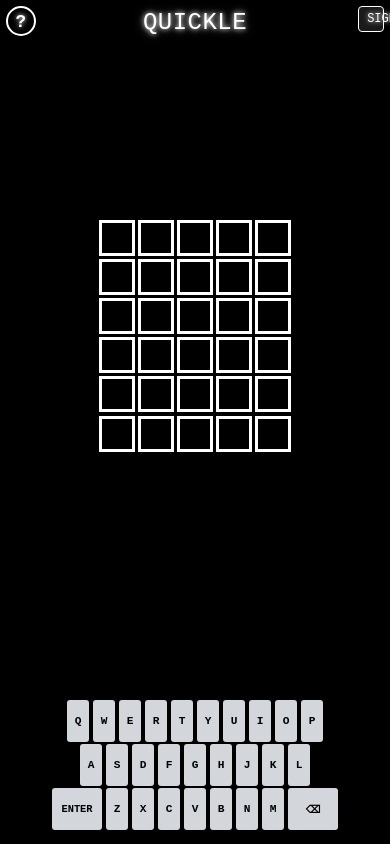
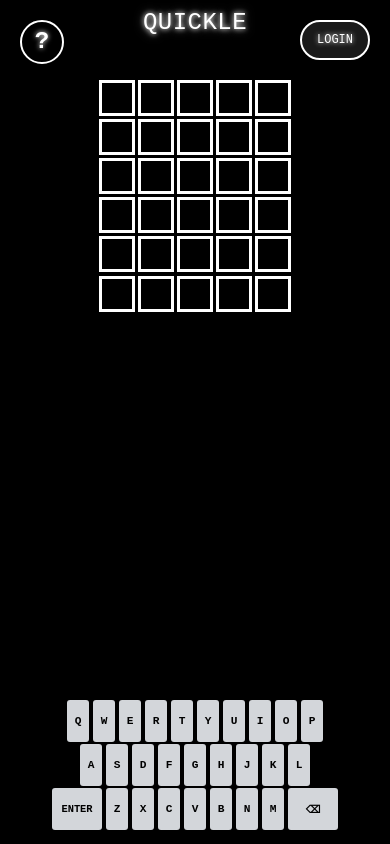
Before and after one commit to atharvaghayal/quickle, a React (Create React App) app in the folder quickle-frontend/: page / in a window 390 px wide. Built offline with nearby package versions, Linux system fonts and the light colour scheme; no server answers; a web font is replaced by a local one.

Commit message:
Updated frontend

```diff
--- a/quickle-frontend/src/App.css
+++ b/quickle-frontend/src/App.css
@@ -1110,12 +1110,20 @@ body.light-theme .rank-normal { background: #eee; color: #000; border-color: #cc
         width: clamp(280px, 98vw, 480px);
     }
 
-    .help-icon, .login-btn, .user-profile-icon {
-        top: clamp(5px, 1.5vw, 10px);
-        width: clamp(26px, 6.5vw, 30px);
-        height: clamp(26px, 6.5vw, 30px);
-        font-size: clamp(1.1em, 3.5vw, 1.4em);
-    }
+   .help-icon, .login-btn, .user-profile-icon {
+    position: fixed;
+    top: 20px;
+    /* Use a consistent size for circles */
+    width: 40px;
+    height: 40px;
+    display: flex;
+    align-items: center;
+    justify-content: center;
+    border: 2px solid white;
+    border-radius: 50%;
+    cursor: pointer;
+    z-index: 1100;
+}
 
     .help-icon {
         left: clamp(5px, 1.5vw, 10px);
@@ -1766,3 +1774,6 @@ body.light-theme .rank-normal { background: #eee; color: #000; border-color: #cc
         max-height: clamp(180px, 25vh, 200px) !important;
     }
 }
+
+.help-icon { left: 20px; font-size: 1.5rem; }
+.login-btn, .user-profile-icon { right: 20px; border-radius: 20px; width: auto; padding: 0 15px; }
--- a/quickle-frontend/src/App.js
+++ b/quickle-frontend/src/App.js
@@ -9,11 +9,6 @@ import ResetPassword from './ResetPassword';
 
 const API_BASE_URL = 'http://localhost:8000/api';
 axios.defaults.withCredentials = true;
-
-// --- Helper Functions ---
-const redirectToRules = () => {
-    window.location.href = '/rules.html';
-};
 
 // --- Sub-Components ---
 const Leaderboard = ({ data }) => (
@@ -98,7 +93,6 @@ const Toast = ({ message, onClose }) => {
 
 // --- Main App ---
 function App() {
-    // FIXED: Removed unused 'loading' and 'isAuthModalOpen' to resolve ESLint warnings
     const { user, openAuthModal, isAuthModalOpen } = useAuth();
 
     const [guesses, setGuesses] = useState([]);
@@ -113,110 +107,22 @@ function App() {
     const [leaderboardData, setLeaderboardData] = useState([]);
     const [isStatsModalOpen, setIsStatsModalOpen] = useState(false);
     const [statsData, setStatsData] = useState(null);
-    // Wordle doesn't use a scoring/timer system; keep state minimal
     const [isResetMode, setIsResetMode] = useState(false);
+    const [showRules, setShowRules] = useState(false);
 
-    // Universal dynamic height calculation for all screen sizes
-    const [appHeight, setAppHeight] = useState(() => {
-        const width = window.innerWidth;
-        const height = window.innerHeight;
-        const viewportHeight = window.visualViewport ? window.visualViewport.height : height;
+    // Timer for the 6th guess points logic
+    const [timerStart, setTimerStart] = useState(null);
 
-        // Calculate buffer based on screen size and aspect ratio
-        let buffer;
-        if (width < 480) {
-            buffer = Math.min(280, height * 0.35); // Small mobile devices
-        } else if (width < 768) {
-            buffer = Math.min(300, height * 0.38); // Large mobile / small tablets
-        } else if (width < 1024) {
-            buffer = Math.min(320, height * 0.40); // Tablets
-        } else if (width === 1366 && height === 768) {
-            buffer = 180; // Specific fix for 1366x768 laptops
-        } else if (width < 1440) {
-            buffer = Math.min(340, height * 0.42); // Small laptops
-        } else if (width < 1920) {
-            buffer = Math.min(350, height * 0.43); // Standard laptops
-        } else {
-            buffer = Math.min(360, height * 0.45); // Large desktops
-        }
+    // Universal dynamic height calculation
+    const [appHeight, setAppHeight] = useState(() => window.innerHeight);
 
-        return Math.max(viewportHeight - buffer, 400); // Minimum height to prevent too small
-    });
-
-    // Logic Ref to prevent flickering re-opens
     const hasAutoShownStats = useRef(false);
 
-    // Update app height on resize - universal responsive calculation
     useEffect(() => {
-        const updateHeight = () => {
-            const width = window.innerWidth;
-            const height = window.innerHeight;
-            const viewportHeight = window.visualViewport ? window.visualViewport.height : height;
-
-            // Calculate buffer based on screen size and aspect ratio
-            let buffer;
-            if (width < 480) {
-                buffer = Math.min(280, height * 0.35); // Small mobile devices
-            } else if (width < 768) {
-                buffer = Math.min(300, height * 0.38); // Large mobile / small tablets
-            } else if (width < 1024) {
-                buffer = Math.min(320, height * 0.40); // Tablets
-            } else if (width === 1366 && height === 768) {
-                buffer = 180; // Specific fix for 1366x768 laptops
-            } else if (width < 1440) {
-                buffer = Math.min(340, height * 0.42); // Small laptops
-            } else if (width < 1920) {
-                buffer = Math.min(350, height * 0.43); // Standard laptops
-            } else {
-                buffer = Math.min(360, height * 0.45); // Large desktops
-            }
-
-            setAppHeight(Math.max(viewportHeight - buffer, 400)); // Minimum height
-        };
-        if (window.visualViewport) {
-            window.visualViewport.addEventListener('resize', updateHeight);
-            return () => window.visualViewport.removeEventListener('resize', updateHeight);
-        } else {
-            window.addEventListener('resize', updateHeight);
-            return () => window.removeEventListener('resize', updateHeight);
-        }
+        const updateHeight = () => setAppHeight(window.innerHeight);
+        window.addEventListener('resize', updateHeight);
+        return () => window.removeEventListener('resize', updateHeight);
     }, []);
-
-    // Calculate keyboard letter statuses (Wordle style)
-    const getKeyboardLetterStatuses = useCallback(() => {
-        const letterStatuses = {};
-
-        // Process all completed guesses
-        guesses.forEach((guess, guessIndex) => {
-            const statusArray = solvedStatuses[guessIndex];
-            if (!statusArray) return;
-
-            guess.split('').forEach((letter, letterIndex) => {
-                const status = statusArray[letterIndex];
-                const upperLetter = letter.toUpperCase();
-
-                // Priority: correct > present > absent
-                if (!letterStatuses[upperLetter] ||
-                    (letterStatuses[upperLetter] === 'absent' && status === 'present') ||
-                    (letterStatuses[upperLetter] !== 'correct' && status === 'correct')) {
-                    letterStatuses[upperLetter] = status;
-                }
-            });
-        });
-
-        return letterStatuses;
-    }, [guesses, solvedStatuses]);
-
-    // FIXED: Lock gameId for the session to prevent synchronization bugs
-    const [gameId] = useState(() => {
-        const saved = localStorage.getItem('quickle_game_state');
-        const today = new Date().toISOString().slice(0, 10);
-        if (saved) {
-            const data = JSON.parse(saved);
-            if (data.date === today) return data.gameId || Date.now().toString();
-        }
-        return Date.now().toString();
-    });
 
     const fetchLeaderboard = useCallback(async () => {
         try {
@@ -228,24 +134,14 @@ function App() {
     const fetchSystemWord = useCallback(async (id) => {
         try {
             const res = await axios.get(`${API_BASE_URL}/wordle/daily-word?gameId=${id}`);
-            const word = (res.data && res.data.word) ? String(res.data.word).toUpperCase() : "";
+            const word = res.data?.word?.toUpperCase() || "";
             setSystemWord(word);
             return word;
         } catch (e) { return ""; }
     }, []);
 
-    const saveGameState = useCallback((data) => {
-        const today = new Date().toISOString().slice(0, 10);
-        localStorage.setItem('quickle_game_state', JSON.stringify({
-            guesses: data.guesses || guesses,
-            solvedStatuses: data.solvedStatuses || solvedStatuses,
-            gameState: data.gameState || gameState,
-            // score removed to follow Wordle rules; keep for backward-compat
-            score: data.score || 0,
-            systemWord: data.systemWord || systemWord,
-            gameId, date: today
-        }));
-    }, [guesses, solvedStatuses, gameState, systemWord, gameId]);
+    // Get the Monthly Champion
+    const monthlyChampion = leaderboardData.length > 0 ? leaderboardData[0].username : null;
 
     const showStatistics = useCallback(async (win) => {
         try {
@@ -256,6 +152,18 @@ function App() {
         }
         setIsStatsModalOpen(true);
     }, []);
+
+    const saveGameState = useCallback((data) => {
+        const today = new Date().toISOString().slice(0, 10);
+        localStorage.setItem('quickle_game_state', JSON.stringify({
+            guesses: data.guesses || guesses,
+            solvedStatuses: data.solvedStatuses || solvedStatuses,
+            gameState: data.gameState || gameState,
+            systemWord: data.systemWord || systemWord,
+            gameId: data.gameId || Date.now().toString(),
+            date: today
+        }));
+    }, [guesses, solvedStatuses, gameState, systemWord]);
 
     const loadGameState = useCallback(async () => {
         const today = new Date().toISOString().slice(0, 10);
@@ -275,57 +183,83 @@ function App() {
                 return;
             }
         }
-        const word = await fetchSystemWord(gameId);
-        saveGameState({ systemWord: word });
-    }, [gameId, fetchSystemWord, saveGameState, showStatistics]);
+        const id = Date.now().toString();
+        const word = await fetchSystemWord(id);
+        saveGameState({ systemWord: word, gameId: id });
+    }, [fetchSystemWord, saveGameState, showStatistics]);
 
     useEffect(() => {
         loadGameState();
         fetchLeaderboard();
-    }, []); // Empty deps to stop loops
+    }, [loadGameState, fetchLeaderboard]);
 
+    // Handle timer for the 6th guess
     useEffect(() => {
-        const urlParams = new URLSearchParams(window.location.search);
-        if (urlParams.get('token')) {
-            setIsResetMode(true);
+        if (guesses.length === 5 && !timerStart && gameState === 'playing') {
+            setTimerStart(Date.now());
         }
-    }, []);
-
-    const resetGame = useCallback(() => {
-        window.location.reload();
-    }, []);
+    }, [guesses, timerStart, gameState]);
 
     const submitGuess = useCallback(async () => {
         if (isLocked || isSubmitting) return;
         setIsSubmitting(true);
         try {
-            const res = await axios.post(`${API_BASE_URL}/wordle/guess`, { guess: currentGuess, gameId });
+            const res = await axios.post(`${API_BASE_URL}/wordle/guess`, {
+                guess: currentGuess,
+                gameId: JSON.parse(localStorage.getItem('quickle_game_state')).gameId
+            });
+
             if (res.data.error) {
-                // Use backend error message when available
-                setToastMessage(res.data.error || "Not in word list.");
+                setToastMessage(res.data.error);
                 setShakeRow(guesses.length);
                 setTimeout(() => setShakeRow(null), 500);
                 return;
             }
+
             const { status_array, is_correct } = res.data;
             const newG = [...guesses, currentGuess];
             const newS = [...solvedStatuses, status_array];
-            setGuesses(newG); setSolvedStatuses(newS); setCurrentGuess('');
-            if (is_correct) {
-                setGameState('won');
-                saveGameState({ guesses: newG, solvedStatuses: newS, gameState: 'won', score: 0, systemWord });
-                showStatistics(true);
-                if (user) await axios.post(`${API_BASE_URL}/user/update-stats`, { won: true, points: 0, word: systemWord });
-            } else if (newG.length === 6) {
-                setGameState('lost');
-                saveGameState({ guesses: newG, solvedStatuses: newS, gameState: 'lost', score: 0, systemWord });
-                showStatistics(false);
-                if (user) await axios.post(`${API_BASE_URL}/user/update-stats`, { won: false, points: 0, word: systemWord });
+
+            setGuesses(newG);
+            setSolvedStatuses(newS);
+            setCurrentGuess('');
+
+            if (is_correct || newG.length === 6) {
+                const finalState = is_correct ? 'won' : 'lost';
+                setGameState(finalState);
+                setIsLocked(true);
+
+                // Calculate points based on timing if it was the 6th guess
+                let points = is_correct ? 50 : 0;
+                if (is_correct && newG.length === 6 && timerStart) {
+                    const seconds = (Date.now() - timerStart) / 1000;
+                    if (seconds <= 10) points = 150;
+                    else if (seconds <= 15) points = 100;
+                    else if (seconds <= 30) points = 75;
+                } else if (is_correct) {
+                    // Standard points for guesses 1-5
+                    points = (7 - newG.length) * 20;
+                }
+
+                saveGameState({ guesses: newG, solvedStatuses: newS, gameState: finalState, systemWord });
+                showStatistics(is_correct);
+
+                if (user) {
+                    await axios.post(`${API_BASE_URL}/user/update-stats`, {
+                        won: is_correct,
+                        points: points,
+                        word: systemWord
+                    });
+                    fetchLeaderboard();
+                }
             }
-            fetchLeaderboard();
-        } catch (e) { setShakeRow(guesses.length); setTimeout(() => setShakeRow(null), 500); }
-        finally { setIsSubmitting(false); }
-    }, [currentGuess, guesses, solvedStatuses, gameId, systemWord, user, isLocked, isSubmitting, saveGameState, showStatistics, fetchLeaderboard]);
+        } catch (e) {
+            setShakeRow(guesses.length);
+            setTimeout(() => setShakeRow(null), 500);
+        } finally {
+            setIsSubmitting(false);
+        }
+    }, [currentGuess, guesses, solvedStatuses, systemWord, user, isLocked, isSubmitting, timerStart, saveGameState, showStatistics, fetchLeaderboard]);
 
     const handleKeyPress = useCallback((key) => {
         if (gameState !== 'playing' || isStatsModalOpen || isLocked || isSubmitting) return;
@@ -335,39 +269,79 @@ function App() {
     }, [currentGuess, gameState, isStatsModalOpen, isLocked, isSubmitting, submitGuess]);
 
     useEffect(() => {
-        if (isAuthModalOpen || isResetMode) return; // Don't listen to keys when auth modal or reset is open
-
+        if (isAuthModalOpen || isResetMode) return;
         const h = (e) => handleKeyPress(e.key);
         document.addEventListener('keydown', h);
         return () => document.removeEventListener('keydown', h);
     }, [handleKeyPress, isAuthModalOpen, isResetMode]);
 
+    const getKeyboardLetterStatuses = () => {
+        const statuses = {};
+        guesses.forEach((guess, i) => {
+            guess.split('').forEach((char, j) => {
+                const s = solvedStatuses[i][j];
+                if (s === 'correct') statuses[char] = 'correct';
+                else if (s === 'present' && statuses[char] !== 'correct') statuses[char] = 'present';
+                else if (s === 'absent' && !statuses[char]) statuses[char] = 'absent';
+            });
+        });
+        return statuses;
+    };
+
     return (
-        <div className={`App ${window.innerWidth < 768 ? 'mobile' : window.innerWidth < 1024 ? 'tablet' : 'desktop'}`} style={{ height: `${appHeight}px` }}>
-            {isResetMode ? (
-                <ResetPassword />
-            ) : (
+        <div className="App" style={{ height: `${appHeight}px` }}>
+            {isResetMode ? <ResetPassword /> : (
                 <>
-                    <div className="help-icon" onClick={redirectToRules}>?</div>
-                    {user ? <UserMenu /> : <button className="login-btn" onClick={openAuthModal}>Signup/Login</button>}
-                    {leaderboardData.length > 0 &&
-                     ((window.innerWidth === 1366 && window.innerHeight === 768) ||
-                      (window.innerWidth === 1360 && window.innerHeight === 768) ||
-                      (window.innerWidth === 1920 && window.innerHeight === 1080) ||
-                      (window.innerWidth === 2560 && window.innerHeight === 1440) ||
-                      (window.innerWidth >= 3840)) &&
-                     <Leaderboard data={leaderboardData} />}
+                    <div className="help-icon" onClick={() => setShowRules(true)}>?</div>
+
+                    <div className="top-right-nav">
+                        {monthlyChampion && (
+                            <div className="champion-banner">👑 {monthlyChampion} 👑</div>
+                        )}
+                        {user ? <UserMenu /> : <button className="login-btn" onClick={openAuthModal}>Login</button>}
+                    </div>
+
+                    <Leaderboard data={leaderboardData} />
+
                     <header className="header"><BitTitle text="QUICKLE" /></header>
+
                     <div className="board">
                         {Array.from({ length: 6 }).map((_, i) => (
-                            <Row key={i} guess={i === guesses.length ? currentGuess : (guesses[i] || "")} solutionStatus={solvedStatuses[i]} isShaking={shakeRow === i} />
+                            <Row
+                                key={i}
+                                guess={i === guesses.length ? currentGuess : (guesses[i] || "")}
+                                solutionStatus={solvedStatuses[i]}
+                                isShaking={shakeRow === i}
+                            />
                         ))}
                     </div>
+
                     <VirtualKeyboard onKeyPress={handleKeyPress} letterStatuses={getKeyboardLetterStatuses()} />
+
                     <Toast message={toastMessage} onClose={() => setToastMessage(null)} />
+
                     {isStatsModalOpen && statsData && (
-                        <StatsModal stats={statsData} onClose={() => setIsStatsModalOpen(false)} answerWord={systemWord} isWin={gameState === 'won'} onPlayAgain={resetGame} />
+                        <StatsModal
+                            stats={statsData}
+                            onClose={() => setIsStatsModalOpen(false)}
+                            answerWord={systemWord}
+                            isWin={gameState === 'won'}
+                            onPlayAgain={() => window.location.reload()}
+                        />
                     )}
+
+                    {showRules && (
+                        <div className="modal-overlay" onClick={() => setShowRules(false)}>
+                            <div className="stats-card" onClick={e => e.stopPropagation()}>
+                                <h2>How To Play</h2>
+                                <p>Guess the word in 6 tries.</p>
+                                <p>Each guess must be a valid 5-letter word.</p>
+                                <p>Speed on the 6th guess grants bonus points!</p>
+                                <button className="primary-btn" onClick={() => setShowRules(false)}>Got it</button>
+                            </div>
+                        </div>
+                    )}
+
                     <AuthModal />
                 </>
             )}
```
Also changed, not shown: 2 other files (tests, documents, lock files or other folders).
